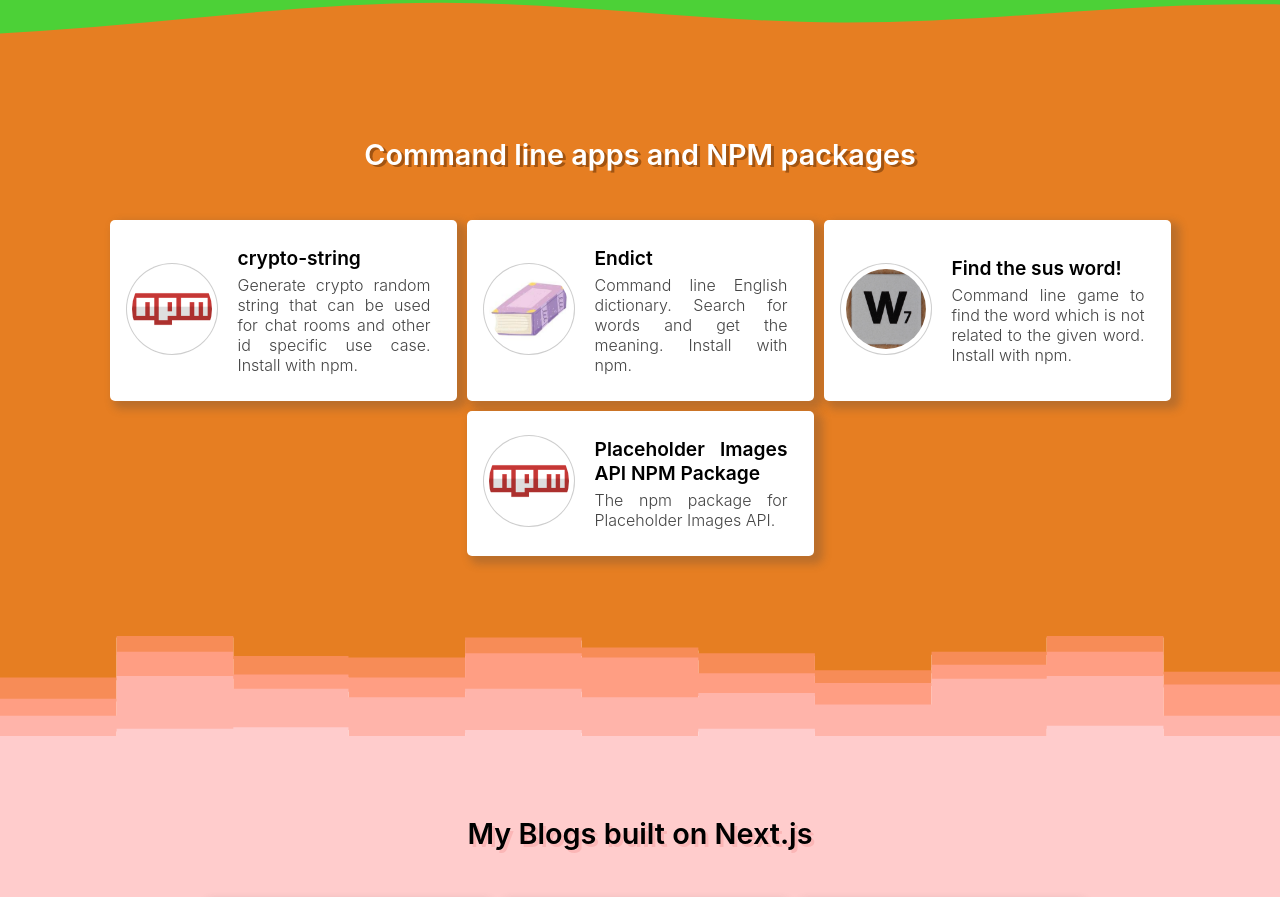
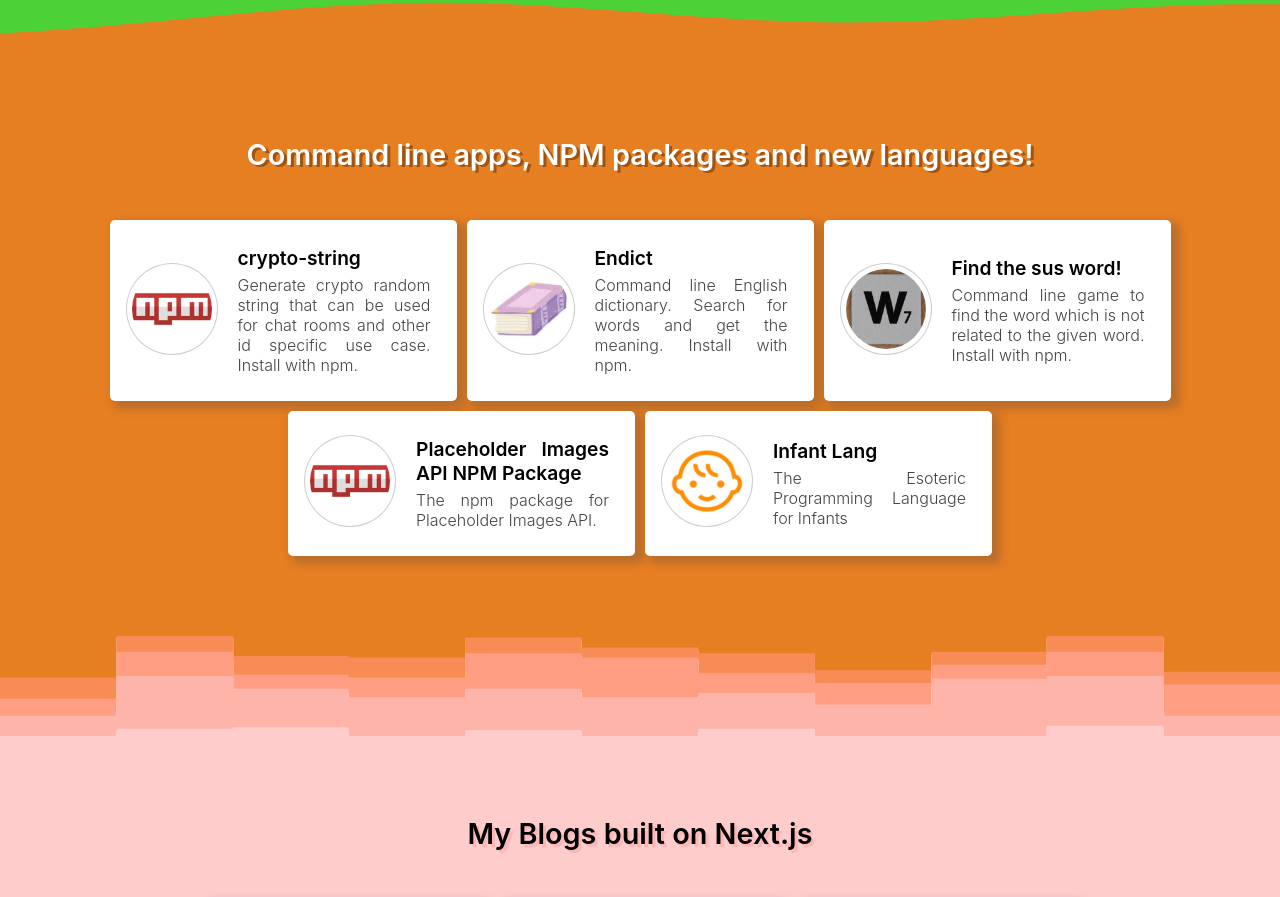
Before and after one commit to tharunoptimus/website, a Next.js app: page / in a window 1280 px wide. Shown: the part 4720-5617 px from the top of the page. Built offline with nearby package versions, Linux system fonts and the light colour scheme; a web font is replaced by a local one.

Commit message:
Added Infant Lang

```diff
--- a/pages/components/seventhSlide.tsx
+++ b/pages/components/seventhSlide.tsx
@@ -6,7 +6,7 @@
 			<div className="seventhSlide">
 				<div className="seventhSlideContainer">
 					<div className="seventhSlideHeading">
-						<span>Command line apps and NPM packages</span>
+						<span>Command line apps,  NPM packages and new languages!</span>
 					</div>
 					<div className="projectsCards">
 						<div className="card">
@@ -133,6 +133,36 @@
 								</span>
 							</div>
 						</div>
+
+						<div className="card">
+							<div className="cardImageContainer">
+								<a
+									href="https://infant.pages.dev"
+									target="_blank"
+									rel="noopener noreferrer"
+								>
+									<img
+										src="/assets/images/pics/infant.webp"
+										alt="Infant Lang"
+									/>
+								</a>
+							</div>
+							<div className="cardContent">
+								<span className="cardHeading">
+									<a
+										href="https://infant.pages.dev"
+										target="_blank"
+										rel="noopener noreferrer"
+									>
+										{" "}
+										Infant Lang{" "}
+									</a>
+								</span>
+								<span className="cardDetails">
+									The Esoteric Programming Language for Infants
+								</span>
+							</div>
+						</div>
 					</div>
 				</div>
 			</div>
```
